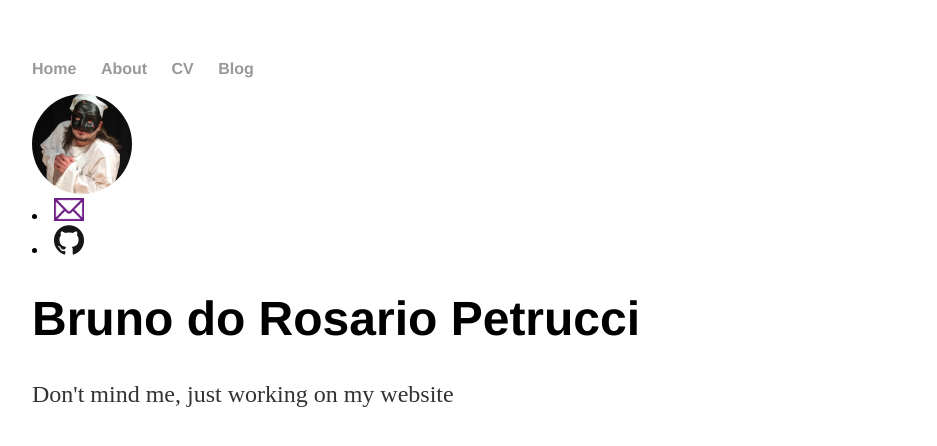
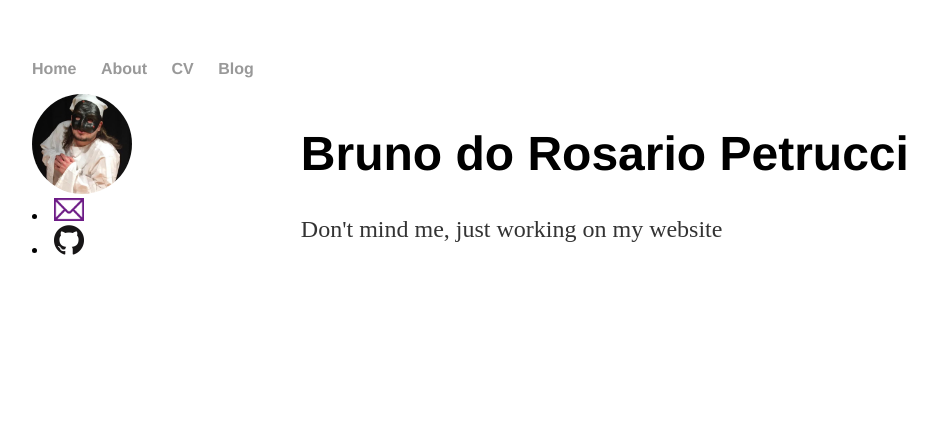
Before and after one commit to Brunnun/brunnun.github.io, a Jekyll site: the page built from index.html, in a window 1280 px wide. Shown: the top 446 px of the page, without its empty margins (160-1097 px from the left). Built offline with Jekyll 4.4.1, drawn with Linux system fonts in a browser that asks for light colours.

Commit message:
tryna put the links on the left

```diff
--- a/css/main.css
+++ b/css/main.css
@@ -7,8 +7,19 @@
     width: 100px;
     border-radius: 50px;
 }
+
 .img_link {
     width: 30px;
+}
+
+.container {
+    width: 70%;
+    float: right;
+}
+
+.my_info {
+    width: 30%;
+    float: left;
 }
 
 nav ul, footer ul {
@@ -17,21 +28,26 @@
     list-style: none;
     font-weight: bold;
 }
+
 nav ul li, footer ul li {
     display: inline;
     margin-right: 20px;
 }
+
 a {
     text-decoration: none;
     color: #999;
 }
+
 a:hover {
     text-decoration: underline;
 }
+
 h1 {
     font-size: 3em;
     font-family:'Helvetica', 'Arial', 'Sans-Serif';
 }
+
 p {
     font-size: 1.5em;
     line-height: 1.4em;
@@ -42,10 +58,6 @@
     font-size: .8em;
 }
 
-.content {
-    float: right;
-}
-
 ul.posts {
     margin: 20px auto 40px;
     font-size: 1.5em;
```
